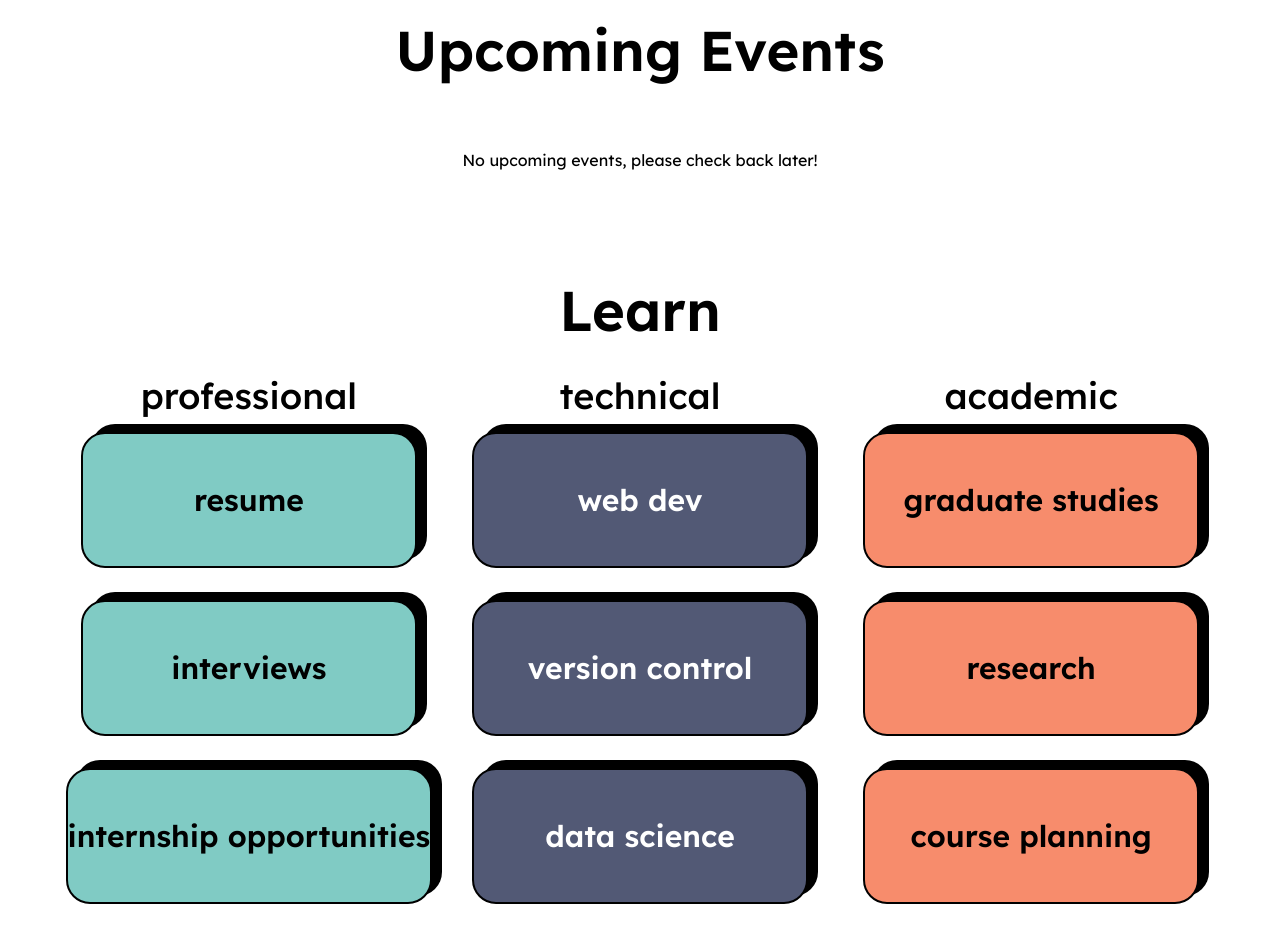
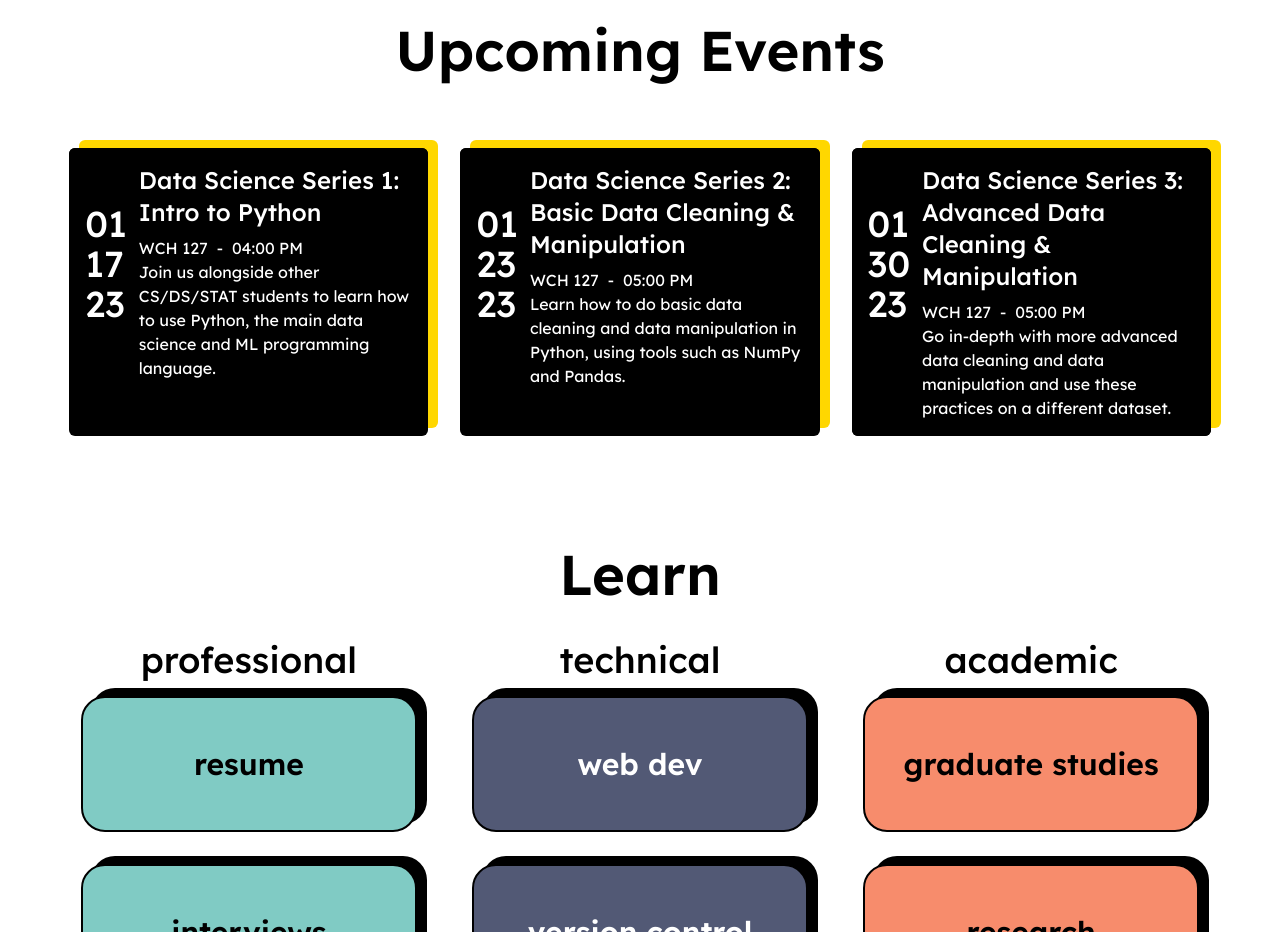
Before and after one commit to acm-ucr/acm-hydra, a Next.js app: page / in a window 1280 px wide. Shown: the part 1520-2452 px from the top of the page. Built offline with nearby package versions, Linux system fonts and the light colour scheme.

Commit message:
Added DS Workshop Series

```diff
--- a/components/data/Events.js
+++ b/components/data/Events.js
@@ -174,6 +174,87 @@ const Events = [
 		description:
 			"Learn about various research positions and why research is so important",
 	},
+	{
+		title: "Data Science Series 1: Intro to Python",
+		location: "WCH 127",
+		type: "Workshops",
+		start: new Date(2023, 0, 17, 16, 0, 0),
+		end: new Date(2023, 0, 17, 17, 0, 0),
+		description:
+			"Join us alongside other CS/DS/STAT students to learn how to use Python, the main data science and ML programming language.",
+	},
+	{
+		title: "Data Science Series 2: Basic Data Cleaning & Manipulation",
+		location: "WCH 127",
+		type: "Workshops",
+		start: new Date(2023, 0, 23, 17, 0, 0),
+		end: new Date(2023, 0, 23, 18, 0, 0),
+		description:
+			"Learn how to do basic data cleaning and data manipulation in Python, using tools such as NumPy and Pandas.",
+	},
+	{
+		title: "Data Science Series 3: Advanced Data Cleaning & Manipulation",
+		location: "WCH 127",
+		type: "Workshops",
+		start: new Date(2023, 0, 30, 17, 0, 0),
+		end: new Date(2023, 0, 30, 18, 0, 0),
+		description:
+			"Go in-depth with more advanced data cleaning and data manipulation and use these practices on a different dataset.",
+	},
+	{
+		title: "Data Science Series 4: Data Visualization + Dashboards",
+		location: "WCH 127",
+		type: "Workshops",
+		start: new Date(2023, 1, 6, 17, 0, 0),
+		end: new Date(2023, 1, 6, 18, 0, 0),
+		description:
+			"Join us for our 4th DS workshop, as we learn how to create data visualizations and dashboards from cleaned datasets, including how to present data plots to your audience.",
+	},
+	{
+		title: "Data Science Series 5: Machine Learning Algorithms",
+		location: "WCH 127",
+		type: "Workshops",
+		start: new Date(2023, 1, 13, 17, 0, 0),
+		end: new Date(2023, 1, 13, 18, 0, 0),
+		description:
+			"Join us for our 5th DS workshop, as we learn how to use basic ML algorithms to create insights from the dataset, using Python ML library Scikit-Learn.",
+	},
+	{
+		title: "Data Science Series 6: DS Portfolio Project",
+		location: "WCH 127",
+		type: "Workshops",
+		start: new Date(2023, 1, 22, 17, 0, 0),
+		end: new Date(2023, 1, 22, 18, 0, 0),
+		description:
+			"Join us for our sixth DS workshop, as you'll be doing a DS portfolio project. Get into groups or go solo, pick a dataset, and find insights to create a great analysis. Finish your project by March 8th to get an ACM certification!",
+	},
+	{
+		title: "Data Science Series 7: Workshop Office Hours",
+		location: "WCH 127",
+		type: "Workshops",
+		start: new Date(2023, 1, 27, 17, 0, 0),
+		end: new Date(2023, 1, 27, 18, 0, 0),
+		description:
+			"Need help or advice on your(s) data science project. Our 7th workshop will be office hours for anyone needing help on their project.",
+	},
+	{
+		title: "Data Science Series 8: Workshop Office Hours",
+		location: "WCH 127",
+		type: "Workshops",
+		start: new Date(2023, 2, 6, 17, 0, 0),
+		end: new Date(2023, 2, 6, 18, 0, 0),
+		description:
+			"Need help or advice on your(s) data science project. Our 8th workshop will be office hours for anyone needing help on their project.",
+	},
+	{
+		title: "Data Science Series 9: GitHub Projects + Certifications",
+		location: "WCH 127",
+		type: "Workshops",
+		start: new Date(2023, 2, 8, 17, 0, 0),
+		end: new Date(2023, 2, 8, 18, 0, 0),
+		description:
+			"Done with you're project? Come to our final workshop to get your certification, and get help for uploading your project to GitHub, if needed.",
+	},
 ];
 
 Events.forEach(event => {
```
